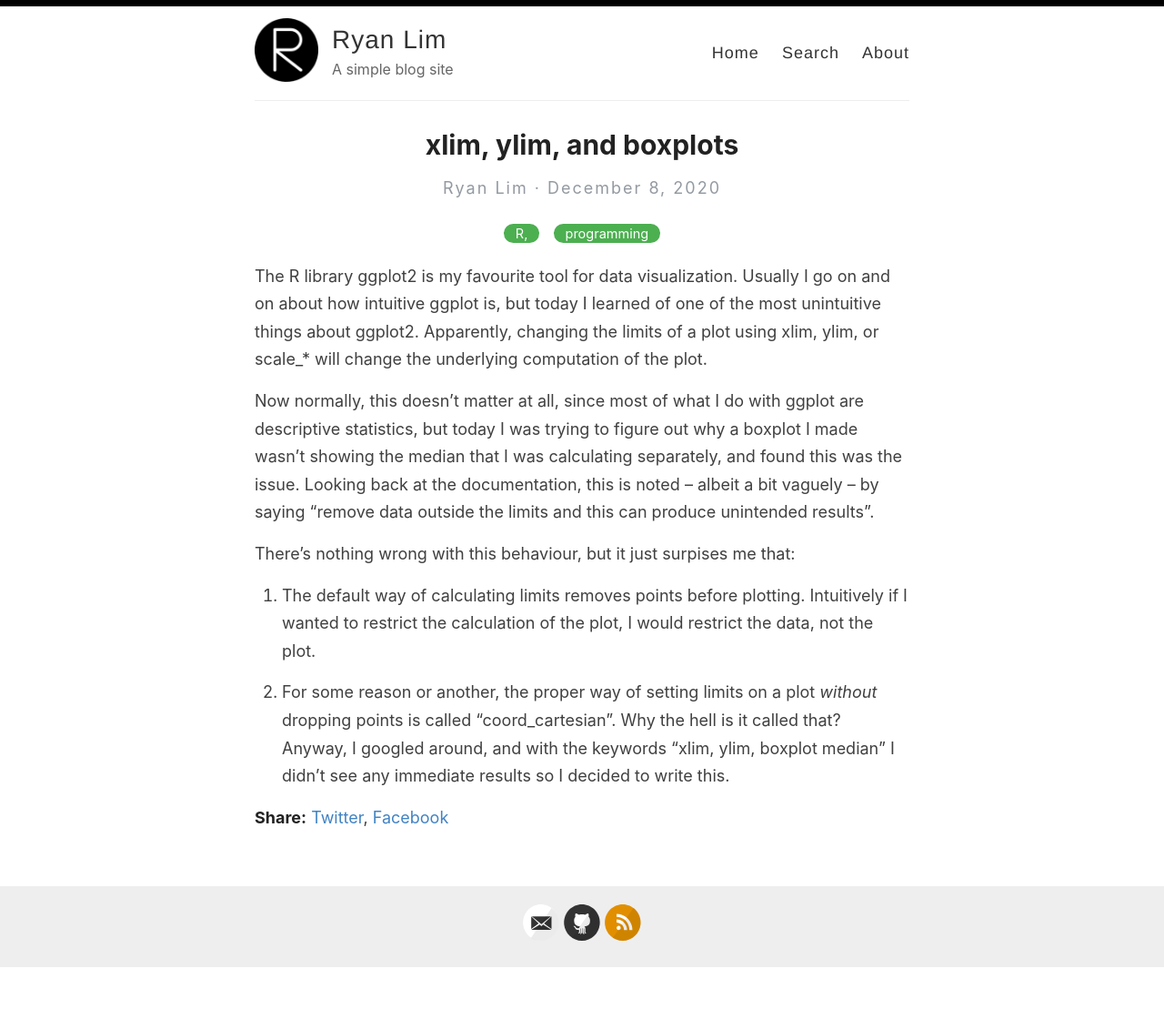
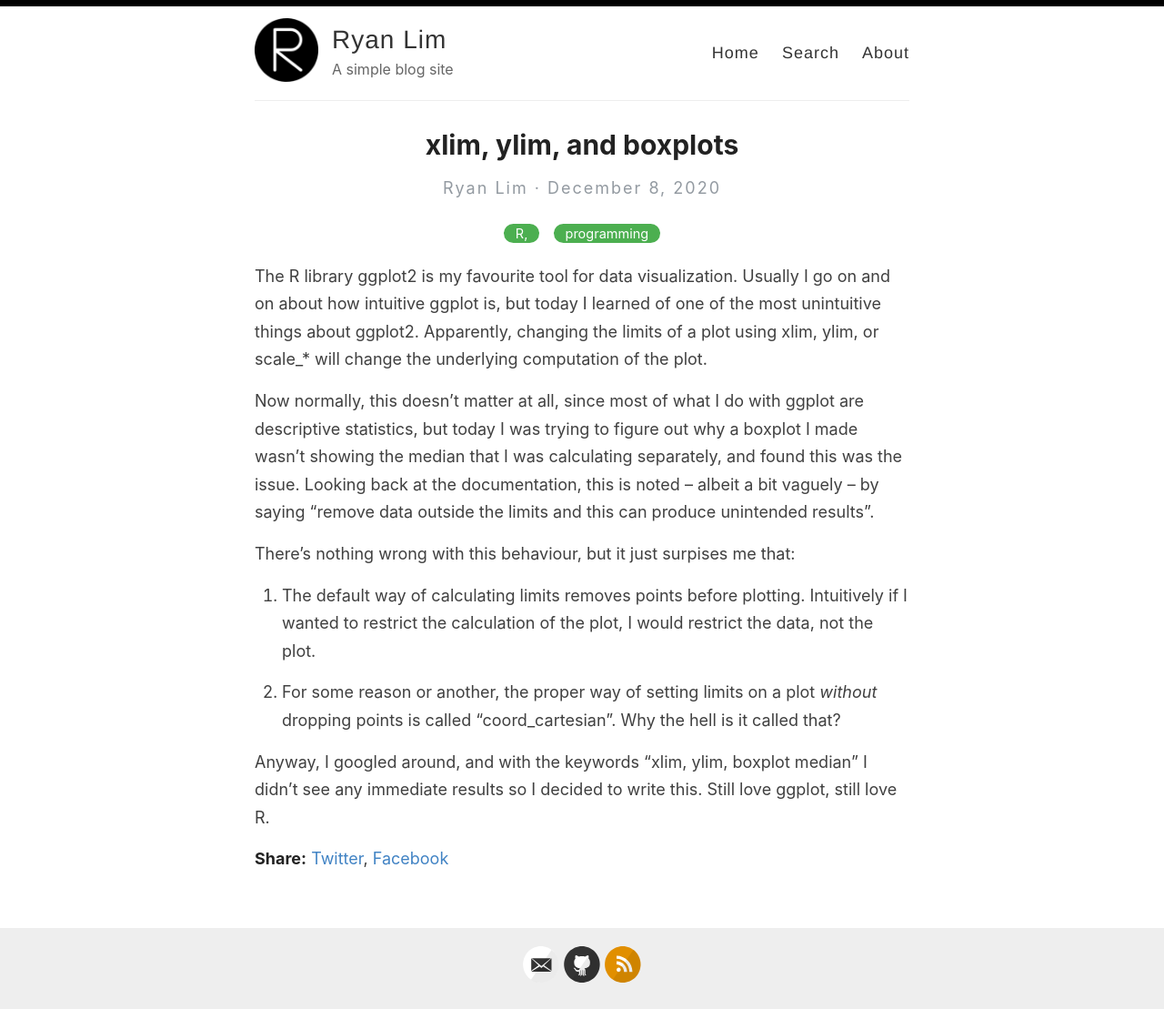
Before and after one commit to rzlim08/rzlim08.github.io, a Jekyll site: the page built from _posts/2020-12-08-a-ggplot-warning.md, in a window 1280 px wide. Shown: the whole page at 91% size. Built offline with Jekyll 4.4.1, drawn with Linux system fonts in a browser that asks for light colours; before the commit the page ends 1064 px from its top, so only the background shows below that.

Commit message:
fixed ending

```diff
--- a/_posts/2020-12-08-a-ggplot-warning.md
+++ b/_posts/2020-12-08-a-ggplot-warning.md
@@ -13,4 +13,5 @@ There's nothing wrong with this behaviour, but it just surpises me that:
 1. The default way of calculating limits removes points before plotting. Intuitively if I wanted to restrict the calculation of the plot, I would restrict the data, not the plot.
 
 2. For some reason or another, the proper way of setting limits on a plot *without* dropping points is called "coord_cartesian". Why the hell is it called that?
-Anyway, I googled around, and with the keywords "xlim, ylim, boxplot median" I didn't see any immediate results so I decided to write this.
+
+Anyway, I googled around, and with the keywords "xlim, ylim, boxplot median" I didn't see any immediate results so I decided to write this. Still love ggplot, still love R.
```
